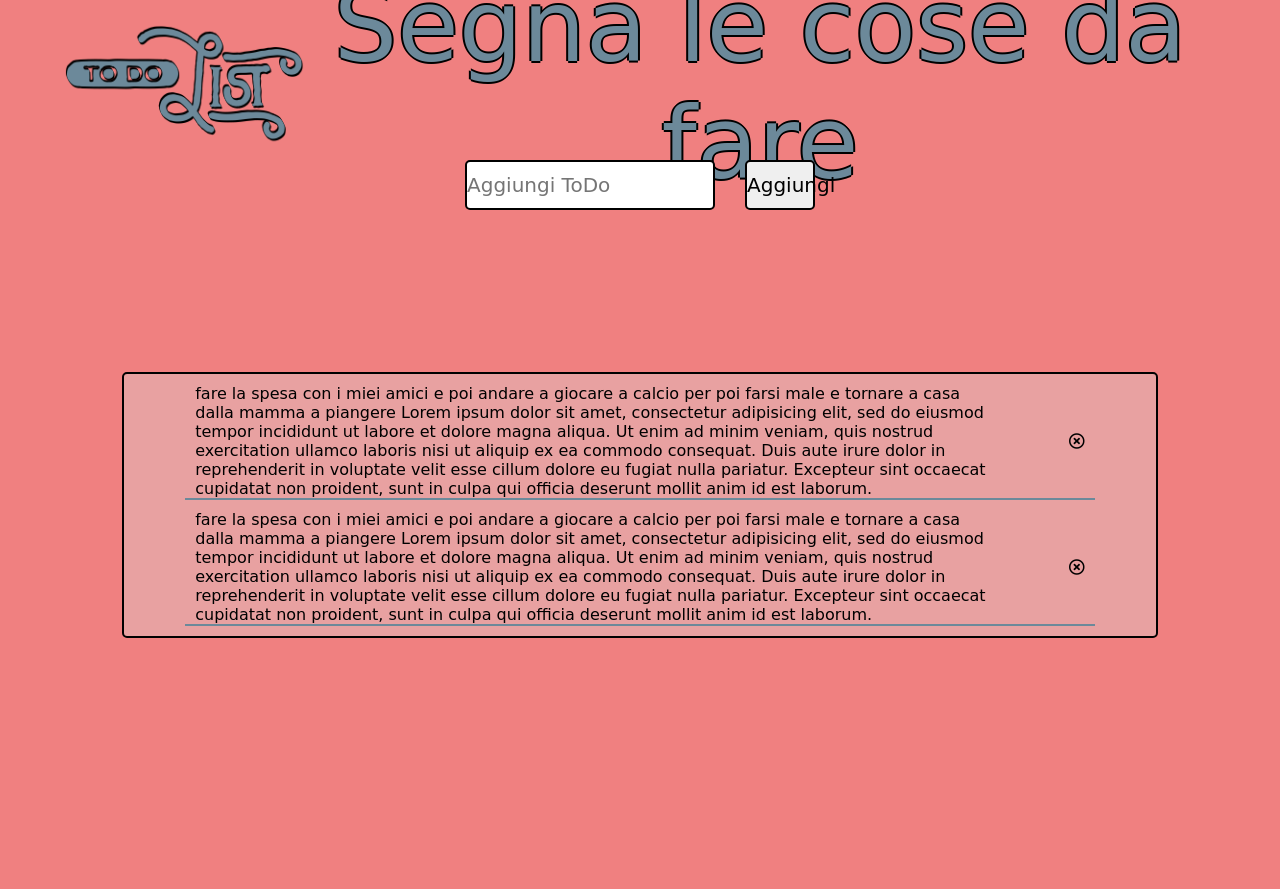
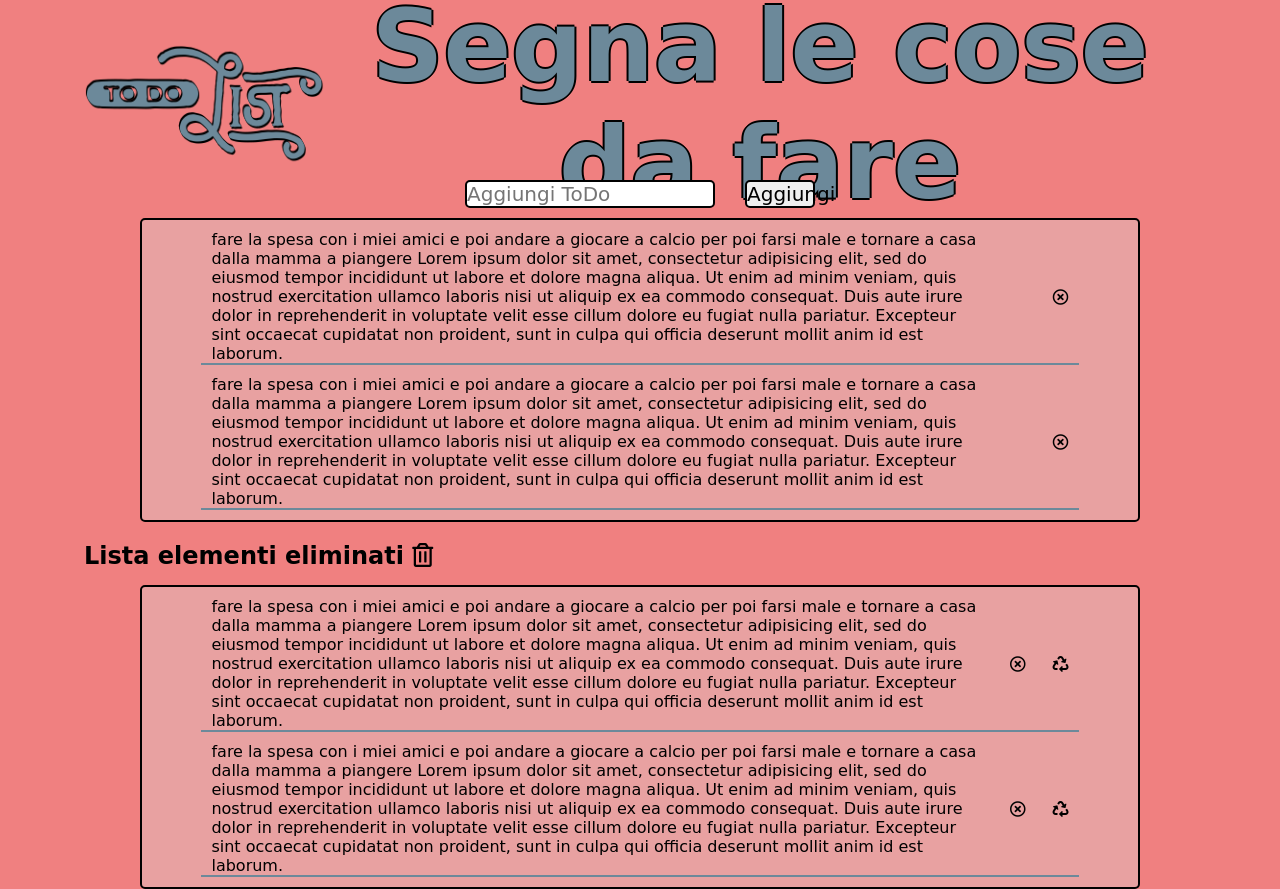
Before and after one commit to Yuri-Gianlorenzi/vue-todolist, a plain HTML site: page index.html in a window 1280 px wide. Before the commit the page ends 800 px from the top, so only its background shows below. Drawn offline with nearby package versions, Linux system fonts and the light colour scheme; a web font is replaced by a local one.

Commit message:
add basic structure about html & css, now start vue

```diff
--- a/css/style.css
+++ b/css/style.css
@@ -16,6 +16,7 @@ body {
   /* background-color: yellow; */
   display: flex;
   flex-direction: column;
+  padding: 20px;
 
 }
 
@@ -37,7 +38,7 @@ header {
   flex-wrap: wrap;
   /* background-color: green; */
   width: 100%;
-  font-size: 100px;
+  font-size: 50px;
   color: #6c899a;
   /* -webkit-text-stroke: 2px black; */
   text-shadow: -2px 0 black, 0 2px black, 2px 0 black, 0 -2px black;
@@ -61,6 +62,7 @@ header {
   height: 50px;
   display: flex;
   justify-content: center;
+  margin-bottom: 10px;
 }
 
 .add_todo input {
@@ -122,6 +124,48 @@ header {
 
 /* / TODO LIST CONTAINER ----------------------------------- */
 
+/* DELETED TODO LIST CONTAINER */
+
+.deleted_todo {
+  margin-top: 20px;
+}
+
+.deleted_todo h2 {
+  margin-bottom: 15px;
+}
+
+.deleted_todo_list {
+  width: 90%;
+  margin: auto;
+  background-color: rgba(217, 217, 217, 0.37);
+  border-radius: 5px;
+  border: 2px solid black;
+
+}
+
+.deleted_todo_list ul {
+  width: 90%;
+  margin: auto;
+  /* background-color: green; */
+}
+
+.deleted_todo_list ul li {
+  flex-wrap: wrap;
+  list-style: none;
+  border-bottom: 2px solid #6c899a;
+  margin: 10px 10px;
+  padding: 0px 10px;
+  display: flex;
+  justify-content: space-between;
+  align-items: center;
+}
+
+.deleted_todo_list ul li span {
+  flex-wrap: wrap;
+  width: 90%;
+}
+
+/* / DELETED TODO LIST CONTAINER */
 
 
 
--- a/index.html
+++ b/index.html
@@ -24,7 +24,7 @@
         <img src="img/logo.png" alt="logo">
       </div>
       <div class="title">
-        Segna le cose da fare
+        <h1>Segna le cose da fare</h1>
       </div>
     </header>
     <!-- fine header -->
@@ -43,7 +43,25 @@
         <li><span>fare la spesa con i miei amici e poi andare a giocare a calcio per poi farsi male e tornare a casa dalla mamma a piangere Lorem ipsum dolor sit amet, consectetur adipisicing elit, sed do eiusmod tempor incididunt ut labore et dolore magna aliqua. Ut enim ad minim veniam, quis nostrud exercitation ullamco laboris nisi ut aliquip ex ea commodo consequat. Duis aute irure dolor in reprehenderit in voluptate velit esse cillum dolore eu fugiat nulla pariatur. Excepteur sint occaecat cupidatat non proident, sunt in culpa qui officia deserunt mollit anim id est laborum.</span><i class="far fa-times-circle"></i></li>
       </ul>
     </div>
+    <!-- / todo list container -->
 
+    <!-- deleted todo container -->
+    <div class="deleted_todo">
+      <!-- contenitore titolo con elimina tutto -->
+      <div class="delete_all">
+        <h2>Lista elementi eliminati <i class="far fa-trash-alt"></i></h2>
+      </div>
+
+      <!-- lista todo eliminate temporaneamente -->
+      <div class="deleted_todo_list">
+        <ul>
+          <li><span>fare la spesa con i miei amici e poi andare a giocare a calcio per poi farsi male e tornare a casa dalla mamma a piangere Lorem ipsum dolor sit amet, consectetur adipisicing elit, sed do eiusmod tempor incididunt ut labore et dolore magna aliqua. Ut enim ad minim veniam, quis nostrud exercitation ullamco laboris nisi ut aliquip ex ea commodo consequat. Duis aute irure dolor in reprehenderit in voluptate velit esse cillum dolore eu fugiat nulla pariatur. Excepteur sint occaecat cupidatat non proident, sunt in culpa qui officia deserunt mollit anim id est laborum.</span><i class="far fa-times-circle"></i><i class="fas fa-recycle"></i></li>
+          <li><span>fare la spesa con i miei amici e poi andare a giocare a calcio per poi farsi male e tornare a casa dalla mamma a piangere Lorem ipsum dolor sit amet, consectetur adipisicing elit, sed do eiusmod tempor incididunt ut labore et dolore magna aliqua. Ut enim ad minim veniam, quis nostrud exercitation ullamco laboris nisi ut aliquip ex ea commodo consequat. Duis aute irure dolor in reprehenderit in voluptate velit esse cillum dolore eu fugiat nulla pariatur. Excepteur sint occaecat cupidatat non proident, sunt in culpa qui officia deserunt mollit anim id est laborum.</span><i class="far fa-times-circle"></i><i class="fas fa-recycle"></i></li>
+        </ul>
+      </div>
+
+    </div>
+    <!-- / deleted todo container -->
 
 
   </div>
```
